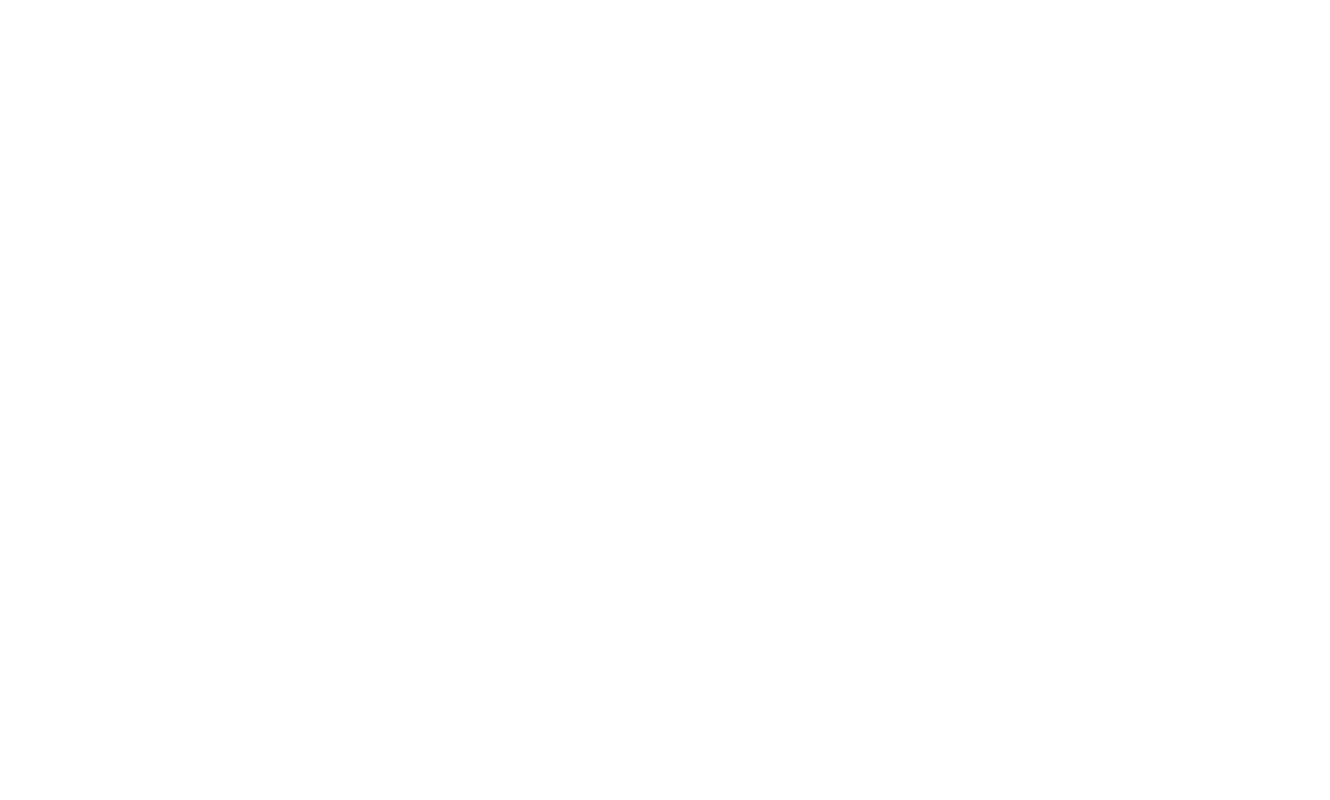
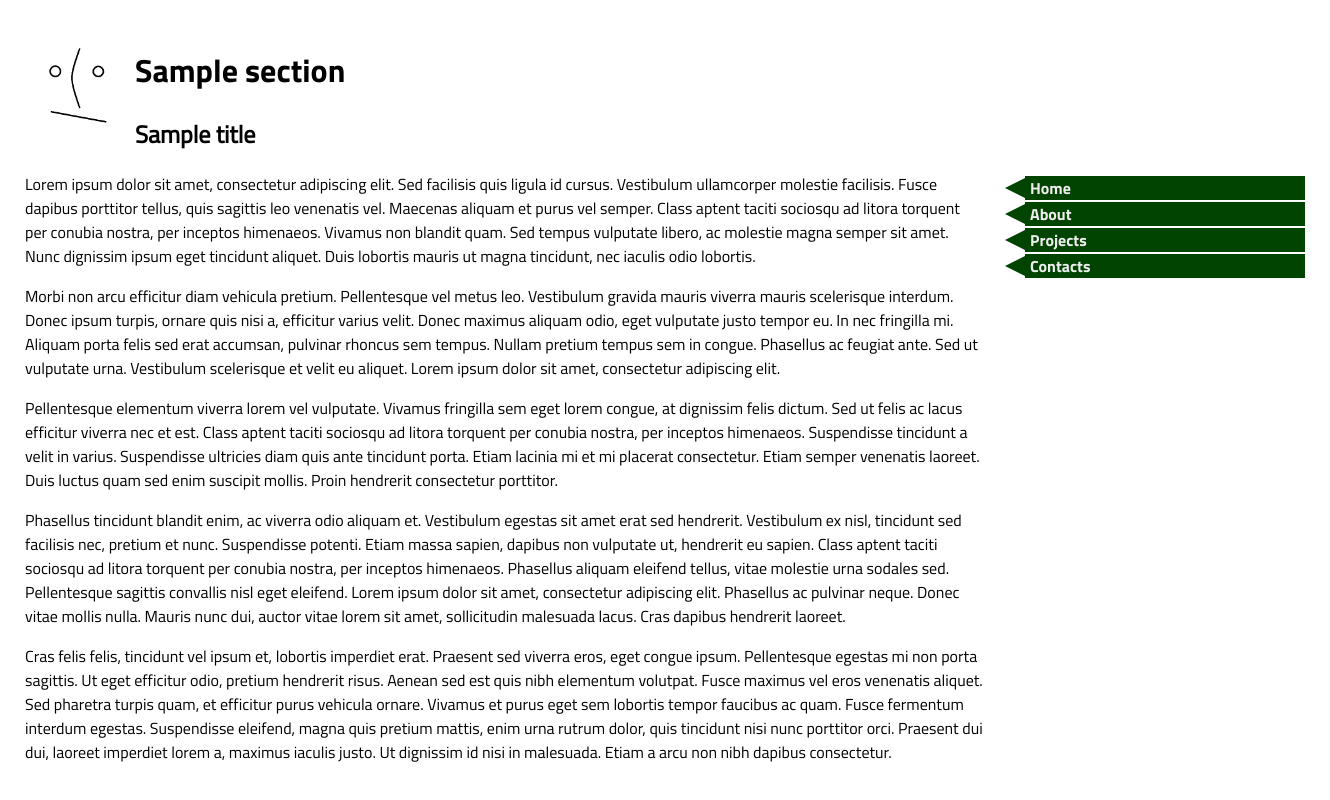
Before and after one commit to Taigore/taigore.github.io, a plain HTML site: page index.html in a window 1280 px wide. Shown: the whole page, 1330 px wide, since content can reach past the window. Drawn offline with nearby package versions, Linux system fonts and the light colour scheme.

Commit message:
Builds main layout of site

```diff
--- a/index.html
+++ b/index.html
@@ -1,9 +1,38 @@
 <!DOCTYPE html>
 <html>
-	<head>
-        <link href="main.css" rel="stylesheet" />
-		<script type="text/javascript" src="https://code.jquery.com/jquery-1.12.0.min.js"></script>
-		<script type="text/javascript" src="main.js"></script>
-	</head>
-	<body></body>
+  <head>
+    <title>Sample title</title>
+    <link href="main.css" rel="stylesheet" />
+    <script type="text/javascript" src="https://code.jquery.com/jquery-1.12.0.min.js"></script>
+    <script type="text/javascript" src="main.js"></script>
+  </head>
+  <body>
+    <div id="left">
+      <div id="header">
+        <img id="avatar" src="avatar.png" />
+        <h1 id="section-title">Sample section</h1>
+        <h2 id="site-title">Sample title</h2>
+      </div>
+      <div id="content">
+<p>
+Lorem ipsum dolor sit amet, consectetur adipiscing elit. Sed facilisis quis ligula id cursus. Vestibulum ullamcorper molestie facilisis. Fusce dapibus porttitor tellus, quis sagittis leo venenatis vel. Maecenas aliquam et purus vel semper. Class aptent taciti sociosqu ad litora torquent per conubia nostra, per inceptos himenaeos. Vivamus non blandit quam. Sed tempus vulputate libero, ac molestie magna semper sit amet. Nunc dignissim ipsum eget tincidunt aliquet. Duis lobortis mauris ut magna tincidunt, nec iaculis odio lobortis.
+</p><p>
+Morbi non arcu efficitur diam vehicula pretium. Pellentesque vel metus leo. Vestibulum gravida mauris viverra mauris scelerisque interdum. Donec ipsum turpis, ornare quis nisi a, efficitur varius velit. Donec maximus aliquam odio, eget vulputate justo tempor eu. In nec fringilla mi. Aliquam porta felis sed erat accumsan, pulvinar rhoncus sem tempus. Nullam pretium tempus sem in congue. Phasellus ac feugiat ante. Sed ut vulputate urna. Vestibulum scelerisque et velit eu aliquet. Lorem ipsum dolor sit amet, consectetur adipiscing elit.
+</p><p>
+Pellentesque elementum viverra lorem vel vulputate. Vivamus fringilla sem eget lorem congue, at dignissim felis dictum. Sed ut felis ac lacus efficitur viverra nec et est. Class aptent taciti sociosqu ad litora torquent per conubia nostra, per inceptos himenaeos. Suspendisse tincidunt a velit in varius. Suspendisse ultricies diam quis ante tincidunt porta. Etiam lacinia mi et mi placerat consectetur. Etiam semper venenatis laoreet. Duis luctus quam sed enim suscipit mollis. Proin hendrerit consectetur porttitor.
+</p><p>
+Phasellus tincidunt blandit enim, ac viverra odio aliquam et. Vestibulum egestas sit amet erat sed hendrerit. Vestibulum ex nisl, tincidunt sed facilisis nec, pretium et nunc. Suspendisse potenti. Etiam massa sapien, dapibus non vulputate ut, hendrerit eu sapien. Class aptent taciti sociosqu ad litora torquent per conubia nostra, per inceptos himenaeos. Phasellus aliquam eleifend tellus, vitae molestie urna sodales sed. Pellentesque sagittis convallis nisl eget eleifend. Lorem ipsum dolor sit amet, consectetur adipiscing elit. Phasellus ac pulvinar neque. Donec vitae mollis nulla. Mauris nunc dui, auctor vitae lorem sit amet, sollicitudin malesuada lacus. Cras dapibus hendrerit laoreet.
+</p><p>
+Cras felis felis, tincidunt vel ipsum et, lobortis imperdiet erat. Praesent sed viverra eros, eget congue ipsum. Pellentesque egestas mi non porta sagittis. Ut eget efficitur odio, pretium hendrerit risus. Aenean sed est quis nibh elementum volutpat. Fusce maximus vel eros venenatis aliquet. Sed pharetra turpis quam, et efficitur purus vehicula ornare. Vivamus et purus eget sem lobortis tempor faucibus ac quam. Fusce fermentum interdum egestas. Suspendisse eleifend, magna quis pretium mattis, enim urna rutrum dolor, quis tincidunt nisi nunc porttitor orci. Praesent dui dui, laoreet imperdiet lorem a, maximus iaculis justo. Ut dignissim id nisi in malesuada. Etiam a arcu non nibh dapibus consectetur.</p>
+      </div>
+    </div>
+    <div id="right">
+      <ul id="nav-menu">
+        <li>Home</li>
+        <li>About</li>
+        <li>Projects</li>
+        <li>Contacts</li>
+      </ul>
+    </div>
+  </body>
 </html>
--- a/main.css
+++ b/main.css
@@ -27,3 +27,58 @@ body {
 h1 {
   font-family: 'Titillium-Bold', sans-serif;
 }
+
+/* Main layout */
+
+#left {
+  position: absolute;
+  left: 0;
+  top: 0;
+  width: 75%;
+
+  padding-top: 25px;
+  padding-left: 25px;
+  padding-bottom: 25px;
+}
+
+#right {
+  position: absolute;
+  top: 0;
+  left: 75%;
+  width: 25%;
+  padding: 25px;
+  padding-top: 10em;
+}
+
+#avatar {
+  height: 5em;
+  display: block;
+  float: left;
+  margin-left: 15px;
+  margin-right: 15px;
+}
+
+#nav-menu {
+  list-style: none;
+  font-family: Titillium-Bold;
+}
+
+#nav-menu > li {
+  position: relative;
+  background: #004400;
+  margin-top: 2px;
+  margin-bottom: 2px;
+  padding-left: 5px;
+  color: #EDEDED;
+}
+
+#nav-menu > li:before {
+  content: '';
+  position: absolute;
+  left: -20px;
+  top: 2px;
+  border-right: 20px solid #004400;
+  border-left: 0px solid transparent;
+  border-top: 10px solid transparent;
+  border-bottom: 10px solid transparent;
+}
--- a/main.js
+++ b/main.js
@@ -1,10 +1 @@
 if (jQuery == null) throw "JQuery not loaded";
-
-$(document).ready(function() {
-    $('body')
-        .append('<table id="game-field">@</table'
-            .replace('@', '<tr>@</tr>'
-                .replace('@', '<td></td>'
-                    .repeat(7))
-                .repeat(7)));
-});
```
Also changed, not shown: avatar.png (added).
